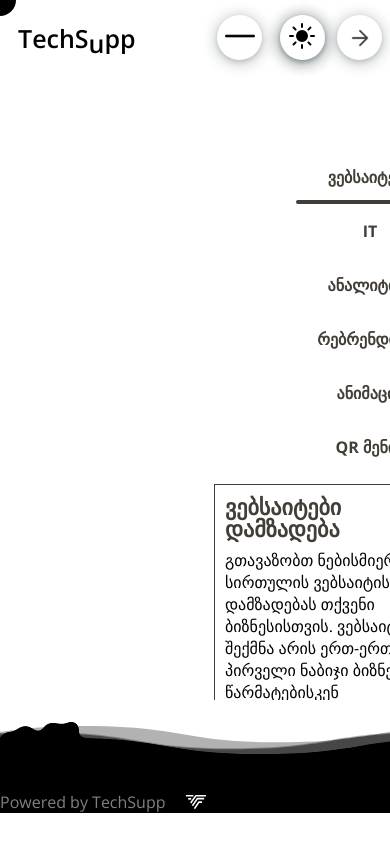
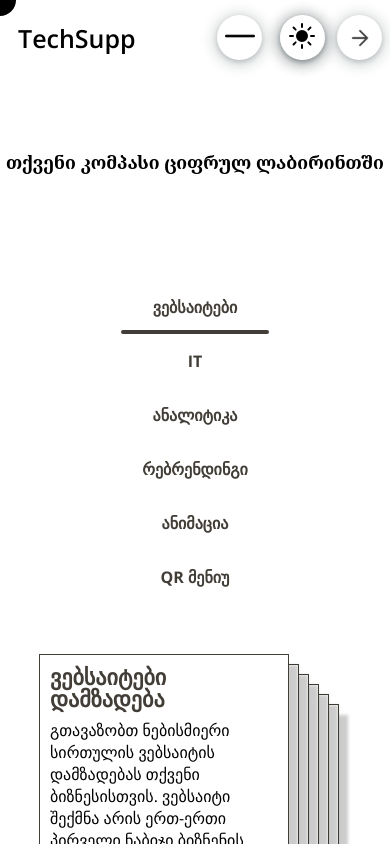
Before and after one commit to Guram12/Techsupp, a React (Vite) app: page / in a window 390 px wide. Shown: the top 844 px of the page. Built offline with nearby package versions, Linux system fonts and the light colour scheme; a web font is replaced by a local one.

Commit message:
start making page transition

```diff
--- a/src/components/Header/MainPage_Footer.jsx
+++ b/src/components/Header/MainPage_Footer.jsx
@@ -50,7 +50,7 @@ export default function MainPage_Footer() {
           <use id="wave1" className="wave" xlinkHref="#wave" x={0} y={1} />
         </g>
       </svg>
-      <div style={{ color: "grey" }}  className="text_container_in_footer" >
+      <div style={{ color: "grey" }} className="text_container_in_footer" >
         <p>Powered by TechSupp</p>
         <img className="white_logo_in_footer" src={techsupp_logo_white} alt="" />
       </div>
--- a/src/components/Header/Techsupp_name.jsx
+++ b/src/components/Header/Techsupp_name.jsx
@@ -1,5 +1,6 @@
 import React, { useEffect, useState } from "react";
 import "../styles/Techsupp_name.css";
+import { useNavigate } from "react-router-dom";
 
 export default function Techsupp_name({ isDarkmodeOn }) {
   // Initial state where no divs are selected for animation
@@ -18,8 +19,18 @@ export default function Techsupp_name({ isDarkmodeOn }) {
 
   const letters = ["T", "e", "c", "h", "S", "u", "p", "p"];
 
+
+  const navigate = useNavigate()
+
+  const handle_techsupp_name_container_click = () => {
+    navigate("")
+    console.log("clicked")
+  }
+
+
+
   return (
-    <div className="main11111">
+    <div className="main11111" onClick={handle_techsupp_name_container_click} >
       <div
         className="content"
         style={{ color: `${!isDarkmodeOn ? "white" : "black"} ` }}
@@ -27,9 +38,8 @@ export default function Techsupp_name({ isDarkmodeOn }) {
         {letters.map((letter, index) => (
           <div className="content__container" key={index}>
             <ul
-              className={`content__container__list ${
-                animateStates[index] ? "animate" : ""
-              }`}
+              className={`content__container__list ${animateStates[index] ? "animate" : ""
+                }`}
             >
               <li className="content__container__list__item">{letter}</li>
               <li className="content__container__list__item">{letter}</li>
--- a/src/components/pages/MainPage.jsx
+++ b/src/components/pages/MainPage.jsx
@@ -1,36 +1,68 @@
 import "../styles/MainPage.css";
 import "../styles/card.css";
-import { useState , useEffect } from "react";
+import { useState, useEffect , useRef } from "react";
 import CardAnimation from "../animations/CardAnimation";
 import CubeAnimation from "../animations/CubeAnimation";
 import MainPage_Footer from "../Header/MainPage_Footer";
 import Compass from "../animations/Compass";
 import "../styles/Compas.css"
+import rotatable_compass from "../../assets/rotatable_arrow.png"
+
 
 export default function mainPage({ showSplashScreen }) {
   const [angle, setAngle] = useState(0);
-  const [activeTab, setActiveTab] = useState(1); // This state tracks the active tab
+  const [activeTab, setActiveTab] = useState(1);
 
-  const rotateTo = (angle , tabId) => {
+  const [arrow_angle, setArrow_angle] = useState(0);
+
+
+
+  const rotateTo = (angle, tabId) => {
     setAngle(angle);
-    setActiveTab(tabId); // Also set the active tab
+    setActiveTab(tabId);
 
   };
 
   const handleTabClick = (id) => {
-    setActiveTab(id); // Update the active tab state
-  };
+    setActiveTab(id);
+  }
 
-  return (
-    <div className="mainpage_cont">
 
+
+//   const containerRef = useRef(null);
+
+//   const handleMouseMove = (event) => {
+//     if (!containerRef.current) return;
+
+//     const { left, top, width, height } = containerRef.current.getBoundingClientRect();
+//     const center = {
+//       x: left + width / 2,
+//       y: top + height / 2,
+//     };
+
+//     const mouseX = event.clientX;
+//     const mouseY = event.clientY;
+
+//     const radians = Math.atan2(mouseY - center.y, mouseX - center.x);
+//     const angle = radians * (180 / Math.PI) - 90; // Adjusted by subtracting 90 degrees
+
+//     setArrow_angle(angle);
+// };
+
+
+
+return (
+  <div className="mainpage_cont"  >
+  {/* ref={containerRef} onMouseMove={handleMouseMove} */}
       <div className="mainpage_child_cont">
-        <div className="pirbeli" >
-          <Compass angle={angle} rotateTo={rotateTo} />
+        <div className="slogan_container" >
+          <div className="sogan_child_container"  >
+            <p className="slogan" >თქვენი კომპასი ციფრულ ლაბირინთში</p>
+              {/* <img src={rotatable_compass} alt="compass"  className="movable_arrow"style={{ transform: `rotate(${arrow_angle}deg)`, width: "40px" }} /> */}
+          </div>
         </div>
-        <div className="meore">
-          <CardAnimation activeTab={activeTab} handleTabClick={setActiveTab} />
-        </div>
+        <Compass angle={angle} rotateTo={rotateTo} />
+        <CardAnimation activeTab={activeTab} handleTabClick={setActiveTab} />
       </div>
       <div className="mainpage_main_footer_container">
         <MainPage_Footer />
--- a/src/components/styles/Compas.css
+++ b/src/components/styles/Compas.css
@@ -14,7 +14,8 @@
   display: flex;
   justify-content: center;
   align-items: center;
-  margin-top: 200px;
+  margin-top: 170px;
+  margin-left: 180px;
   background: url('../../assets/compas.png') no-repeat 50% / 90% ;
   color: #000000;
   box-shadow: inset 0 0 0 1px rgba(0, 0, 0, 0.5);
--- a/src/components/styles/MainPage.css
+++ b/src/components/styles/MainPage.css
@@ -1,3 +1,6 @@
+@import url('https://fonts.googleapis.com/css2?family=Noto+Serif+Georgian:wght@100..900&display=swap');
+
+
 @keyframes animate {
   0% {
     filter: hue-rotate(0deg);
@@ -10,7 +13,7 @@
 
 .mainpage_cont {
   color: transparent;
-  /* padding-top: 100px; */
+  padding-top: 100px;
 }
 
 .mainpage_child_cont {
@@ -21,6 +24,43 @@
   position: relative;
 }
 
+.slogan_container {
+  color: #000000;
+  position: absolute;
+  top: 50px;
+}
+
+.slogan {
+  font-family: "Noto Serif Georgian", serif;
+  font-optical-sizing: auto;
+  font-weight: 700;
+  font-style: normal;
+  font-size: 30px;
+  font-variation-settings:
+    "wdth" 100;
+}
+
+.movable_arrow {
+  width: 40px;
+  transition: transform 0.1s linear;
+  /* Smooth rotation */
+  display: block;
+  /* Ensures the image is block level */
+  margin: auto;
+  /* Centers the image within its container */
+  transform-origin: center center;
+  /* Ensures rotation around the center */
+}
+
+
+.slogan_child_container {
+  display: flex;
+  justify-content: center;
+  align-items: center;
+  gap: 30px;
+}
+
+
 .mainpage_main_footer_container {
   /* margin-top: -90px; */
   overflow-x: hidden;
@@ -30,7 +70,25 @@
 @media (max-width: 480px) {
   .mainpage_child_cont {
     overflow: hidden;
+    height: 1100px;
+    gap: 0px;
+    display: flex;
+    justify-content: center;
+    align-items: self-start;
   }
+
+  .slogan_container {
+    /* display: none; */
+    text-align: center;
+
+  }
+
+  .slogan {
+    font-size: 18px;
+
+  }
+
+
 }
 
 /* =============================================  service button styles ========================================= */
--- a/src/components/styles/MainPage_Footer.css
+++ b/src/components/styles/MainPage_Footer.css
@@ -3,7 +3,12 @@
 .main_footer_container {
   width: 100vw;
   bottom: 0px;
+  display: flex;
+  justify-content: flex-end;
+  flex-direction: column;
+  align-items: self-end;
 }
+
 .main_footer_container div {
   background-color: var(--col-deepblue);
   margin: -5px 0px 0px 0px;
@@ -11,18 +16,24 @@
   color: #fff;
   text-align: center;
 }
+
 svg {
   width: 100%;
   overflow: visible;
+
+
 }
 
 .wave {
   animation: wave 3s linear;
   animation-iteration-count: infinite;
   fill: #000000;
+  height: 100px;
 }
+
 .drop {
   fill: var(--col-deepblue);
+  /* fill: aqua; */
   animation: drop 3.2s linear infinite normal;
   stroke: var(--col-deepblue);
   stroke-width: 0.5;
@@ -30,37 +41,47 @@ svg {
   transform-box: fill-box;
   transform-origin: 50% 100%;
 }
+
 .drop1 {
   animation-delay: 3s;
   animation-duration: 3s;
+  background-color: aqua;
 }
+
 .drop2 {
   animation-delay: 3s;
   animation-duration: 3s;
 }
+
 .drop3 {
   animation-delay: -2s;
   animation-duration: 3.4s;
 }
+
 .drop4 {
   animation-delay: 1.7s;
 }
+
 .drop5 {
   animation-delay: 2.7s;
   animation-duration: 3.1s;
 }
+
 .drop6 {
   animation-delay: -2.1s;
   animation-duration: 3.2s;
 }
+
 .gooeff {
   filter: url(#goo);
 }
+
 #wave2 {
   animation-duration: 5s;
   animation-direction: reverse;
   opacity: 0.6;
 }
+
 #wave3 {
   animation-duration: 7s;
   opacity: 0.3;
@@ -82,19 +103,24 @@ svg {
   0% {
     transform: translateY(25px);
   }
+
   30% {
     transform: translateY(-10px) scale(0.1);
   }
+
   30.001% {
     transform: translateY(25px) scale(1);
   }
+
   70% {
     transform: translateY(25px);
   }
+
   100% {
     transform: translateY(-10px) scale(0.1);
   }
 }
+
 @keyframes wave {
   to {
     transform: translateX(-100%);
--- a/src/components/styles/Techsupp_name.css
+++ b/src/components/styles/Techsupp_name.css
@@ -23,6 +23,7 @@
   font-weight: 600;
   overflow: hidden;
   height: 40px;
+  cursor: pointer;
 }
 
 .content__container__list {
--- a/src/components/styles/card.css
+++ b/src/components/styles/card.css
@@ -8,7 +8,7 @@ h1 {
 }
 
 
-.mainpage_bigmom_container{
+.mainpage_bigmom_container {
   width: 900px;
   height: 600px;
 }
@@ -33,6 +33,7 @@ h1 {
   box-sizing: border-box;
   padding: 50px 0 100px;
   list-style-type: none;
+  display: none;
 }
 
 .tabs-controls__link {
@@ -71,6 +72,7 @@ h1 {
   width: 500px;
   height: calc(100vh - 205px);
   margin: 0 auto;
+  padding-top: 60px;
 }
 
 .card {
@@ -99,33 +101,27 @@ h1 {
 }
 
 .card.hidden:nth-of-type(1) {
-  transform: rotate(-38deg) translateX(101%) translateY(-50%) scale(0.2)
-    skewX(5deg) skewY(2deg);
+  transform: rotate(-38deg) translateX(101%) translateY(-50%) scale(0.2) skewX(5deg) skewY(2deg);
 }
 
 .card.hidden:nth-of-type(2) {
-  transform: rotate(-54deg) translateX(101%) translateY(-27%) scale(0.8)
-    skewX(7deg) skewY(3deg);
+  transform: rotate(-54deg) translateX(101%) translateY(-27%) scale(0.8) skewX(7deg) skewY(3deg);
 }
 
 .card.hidden:nth-of-type(3) {
-  transform: rotate(-41deg) translateX(101%) translateY(-50%) scale(0.5)
-    skewX(3deg) skewY(3deg);
+  transform: rotate(-41deg) translateX(101%) translateY(-50%) scale(0.5) skewX(3deg) skewY(3deg);
 }
 
 .card.hidden:nth-of-type(4) {
-  transform: rotate(-2deg) translateX(101%) translateY(-25%) scale(0.2)
-    skewX(5deg) skewY(10deg);
+  transform: rotate(-2deg) translateX(101%) translateY(-25%) scale(0.2) skewX(5deg) skewY(10deg);
 }
 
 .card.hidden:nth-of-type(5) {
-  transform: rotate(-71deg) translateX(101%) translateY(-60%) scale(0.6)
-    skewX(8deg) skewY(4deg);
+  transform: rotate(-71deg) translateX(101%) translateY(-60%) scale(0.6) skewX(8deg) skewY(4deg);
 }
 
 .card.hidden:nth-of-type(6) {
-  transform: rotate(-74deg) translateX(101%) translateY(-18%) scale(0.3)
-    skewX(8deg) skewY(1deg);
+  transform: rotate(-74deg) translateX(101%) translateY(-18%) scale(0.3) skewX(8deg) skewY(1deg);
 }
 
 .card:nth-of-type(1) {
@@ -162,16 +158,21 @@ h1 {
   .page {
     max-width: 340px;
   }
+.mainpage_bigmom_container {
+  width: auto;
+
+}
 
   .tabs-controls {
     display: flex;
     flex-direction: column;
     align-items: center;
     justify-content: center;
-
-    margin: 0px;
+    margin-top: 30px;
+    /* margin: 0px; */
     padding-bottom: 10px;
     width: 100%;
+
   }
 
   .card {
@@ -183,6 +184,8 @@ h1 {
   .cards-container {
     width: 340px;
     max-width: 340px;
+    padding-top: 20px;
+
   }
 
   .card--current {
```
Also changed, not shown: src/App.jsx (+11 -55 lines), src/assets/rotatable_arrow.png (added).
